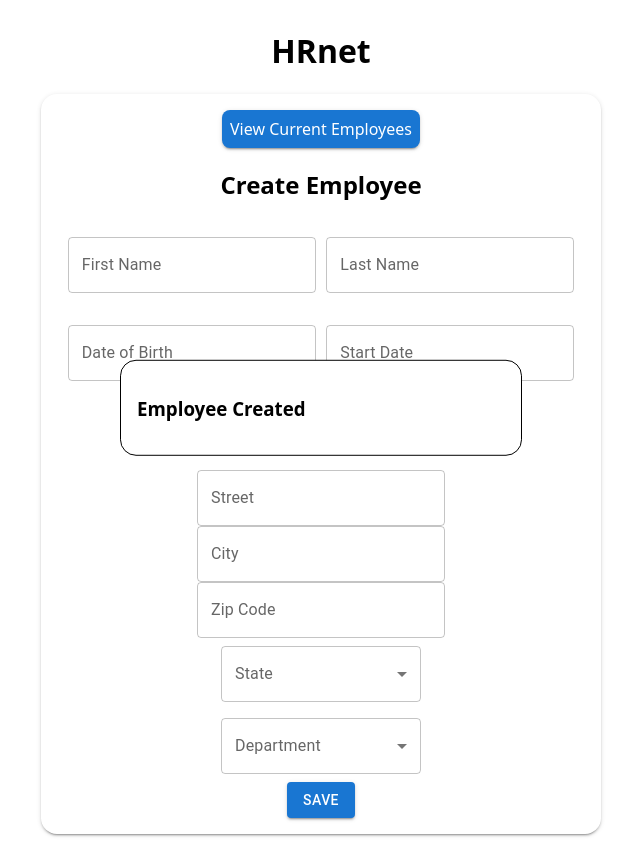
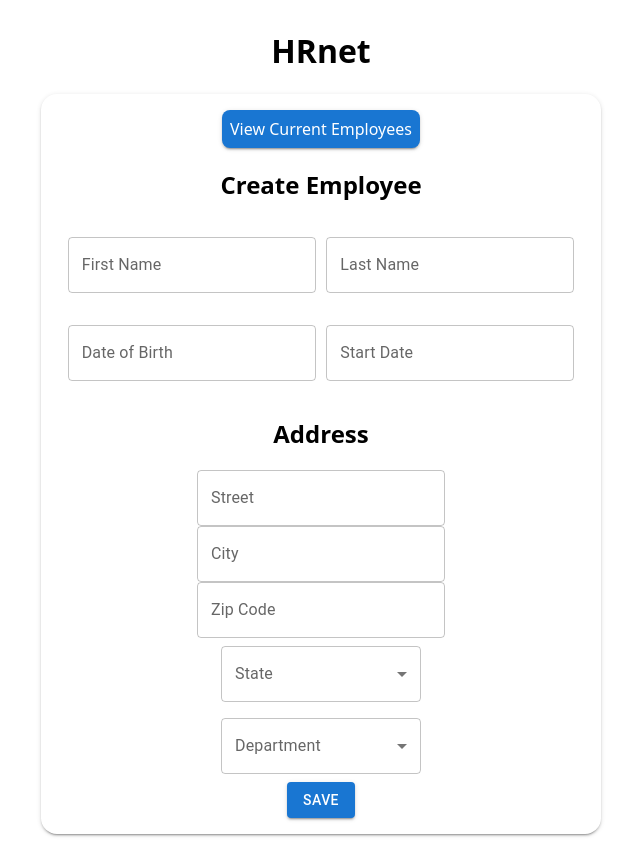
Before and after one commit to Matt-Fr/franck_matthieu_14_18102022, a React (Create React App) app: page / in a window 1280 px wide. Shown: the whole page, without its empty margins (319-959 px from the left). Built offline with nearby package versions, Linux system fonts and the light colour scheme.

Commit message:
added modal

```diff
--- a/src/components.js/Modal.js
+++ b/src/components.js/Modal.js
@@ -1,20 +1,19 @@
-import React, { useState } from "react";
+import React from "react";
 import "./Modal.css";
 
-const Modal = ({ message }) => {
-  const [isModalOpen, setIsModalOpen] = useState(true);
+const Modal = ({ message, openModal, setOpenModal }) => {
   return (
-    isModalOpen && (
+    openModal && (
       <div
         className="background"
         onClick={() => {
-          setIsModalOpen(false);
+          setOpenModal(false);
         }}
       >
         <div
           className="background-Container"
           onClick={() => {
-            setIsModalOpen(false);
+            setOpenModal(false);
           }}
         >
           <h3 className="background-Container-title">{message}</h3>
--- a/src/pages/Home.js
+++ b/src/pages/Home.js
@@ -26,6 +26,7 @@ const Home = () => {
   const [city, setCity] = useState("");
   const [zipCode, setzipCode] = useState("");
   const [department, setDepartment] = useState("");
+  const [openModal, setOpenModal] = useState(false);
 
   const handleSubmit = (e) => {
     e.preventDefault();
@@ -175,12 +176,24 @@ const Home = () => {
               })}
             </Select>
           </FormControl>
-          <Button type="submit" variant="contained">
+          <Button
+            type="submit"
+            variant="contained"
+            onClick={() => {
+              setOpenModal(!openModal);
+            }}
+          >
             Save
           </Button>
         </form>
       </div>
-      <Modal message="Employee Created"></Modal>
+      {openModal && (
+        <Modal
+          message="Employee Created"
+          openModal
+          setOpenModal={setOpenModal}
+        ></Modal>
+      )}
     </main>
   );
 };
```
